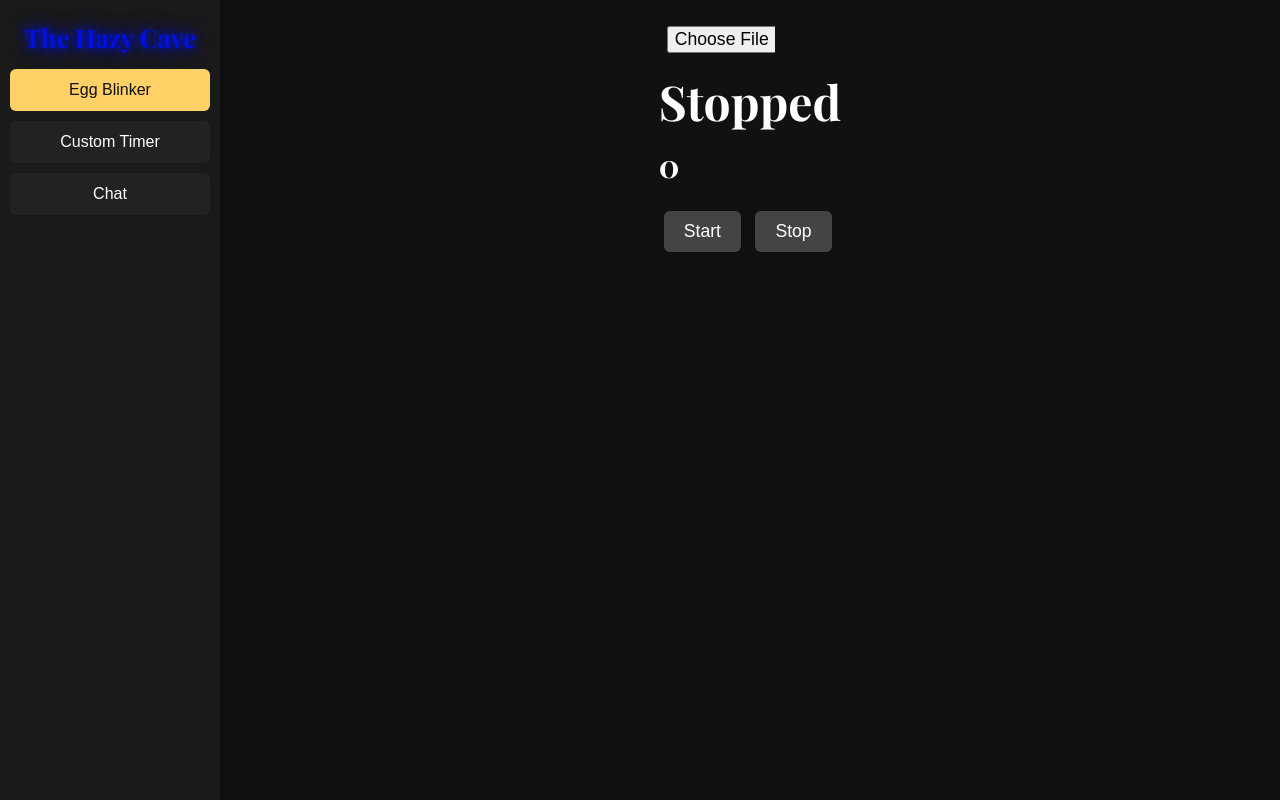
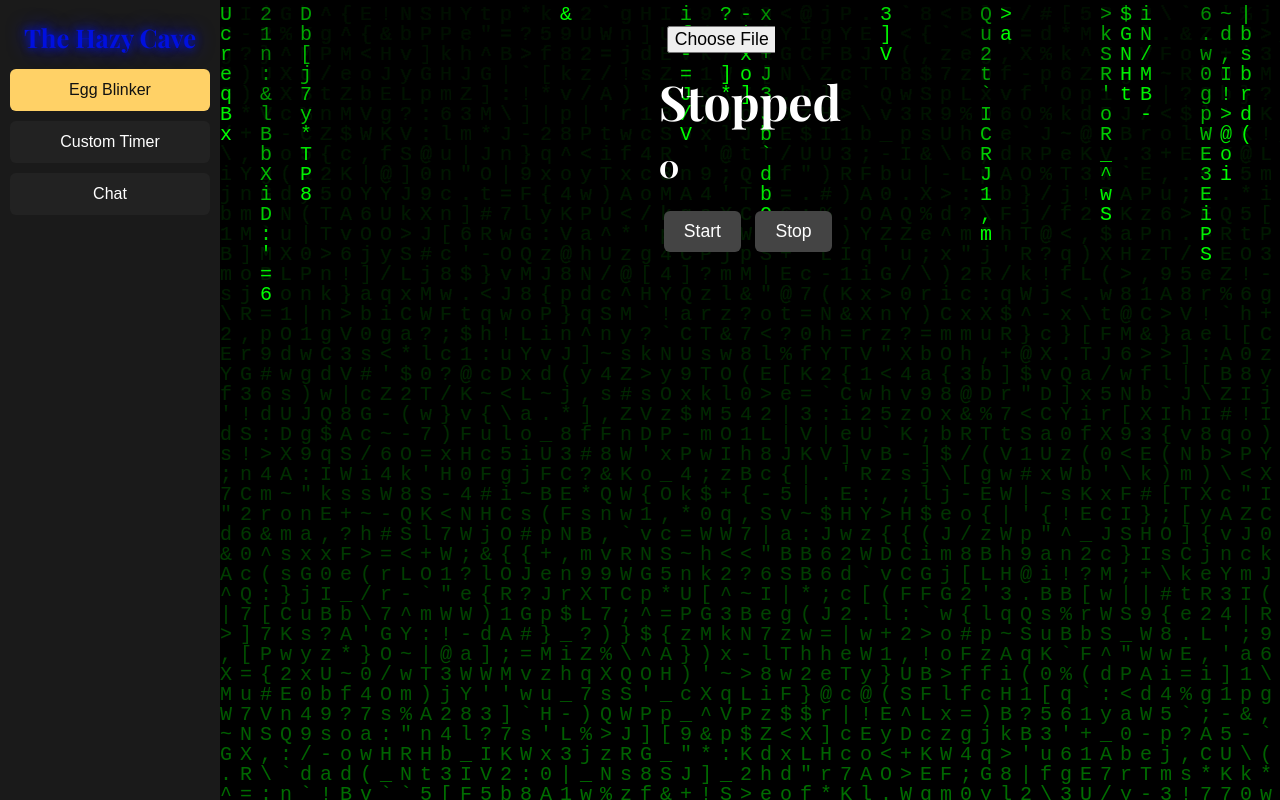
Before and after one commit to mishkaslament/Hazy, a plain HTML site: page index.html in a window 1280 px wide. Both pictures are taken after a click on the element "Egg Blinker". Drawn offline with nearby package versions, Linux system fonts and the light colour scheme; no server answers.

Commit message:
Update index.html
buncha shit

```diff
--- a/index.html
+++ b/index.html
@@ -68,10 +68,23 @@
       flex-direction:column;
       align-items:center;
       justify-content:flex-start;
+      position: relative;
     }
-    #status { font-size:3em; margin-bottom:10px; font-family:'Playfair Display', serif; }
-    #time { font-size:2em; margin-bottom:20px; font-family:'Playfair Display', serif; }
-    button { margin:5px; padding:10px 20px; font-size:1.1em; border:none; border-radius:6px; background:#444; color:#fff; cursor:pointer; }
+
+    /* MATRIX CANVAS */
+    #matrixCanvas {
+      position:absolute;
+      top:0;
+      left:0;
+      width:100%;
+      height:100%;
+      z-index:0;
+      display:none;
+    }
+
+    #status { font-size:3em; margin-bottom:10px; font-family:'Playfair Display', serif; z-index:1; position:relative;}
+    #time { font-size:2em; margin-bottom:20px; font-family:'Playfair Display', serif; z-index:1; position:relative;}
+    button { margin:5px; padding:10px 20px; font-size:1.1em; border:none; border-radius:6px; background:#444; color:#fff; cursor:pointer; z-index:1; position:relative; }
     button:hover { background:#666; }
     input[type="number"], input[type="text"], input[type="file"] {
       padding:6px 8px;
@@ -81,6 +94,8 @@
       margin-bottom:10px;
       width:100px;
       text-align:center;
+      z-index:1;
+      position:relative;
     }
 
     /* CHAT */
@@ -96,6 +111,7 @@
     }
     .chatMsg { margin:5px 0; padding:6px 10px; border-radius:6px; background:#333; word-break:break-word; }
     #chatInput { width:300px; max-width:100%; margin-right:5px; }
+
   </style>
 </head>
 <body>
@@ -108,6 +124,8 @@
 </div>
 
 <div id="main">
+  <canvas id="matrixCanvas"></canvas>
+
   <!-- Egg Blinker -->
   <section id="egg">
     <div>
@@ -156,6 +174,11 @@
     document.getElementById(tabId).style.display='block';
     stopEggTimer();
     stopCustomTimer();
+
+    // MATRIX START ONLY ON EGG BLINKER
+    const canvas = document.getElementById('matrixCanvas');
+    if(tabId==='egg'){ canvas.style.display='block'; startMatrix(); }
+    else { canvas.style.display='none'; stopMatrix(); }
   }
 
   // EGG BLINKER
@@ -182,7 +205,7 @@
   document.getElementById('eggImageInput').addEventListener('change', e=>{ const file=e.target.files[0]; if(file){ const url=URL.createObjectURL(file); const img=document.getElementById('eggImageDisplay'); img.src=url; img.style.display='block'; }});
   document.getElementById('customImageInput').addEventListener('change', e=>{ const file=e.target.files[0]; if(file){ const url=URL.createObjectURL(file); const img=document.getElementById('customImageDisplay'); img.src=url; img.style.display='block'; }});
 
-  // FIREBASE CHAT (replace config with your own)
+  // FIREBASE CHAT
   const firebaseConfig = {
     apiKey: "AIzaSyD1RVLbn9DxiqM0TPb1jWcBgz8VfthPJAs",
     authDomain: "the-hazy-chat.firebaseapp.com",
@@ -211,7 +234,35 @@
     document.getElementById('chatMessages').appendChild(div);
     document.getElementById('chatMessages').scrollTop=document.getElementById('chatMessages').scrollHeight;
   });
+
+  // MATRIX EFFECT
+  let matrixInterval=null;
+  function startMatrix(){
+    const canvas=document.getElementById('matrixCanvas');
+    const ctx=canvas.getContext('2d');
+    canvas.width=canvas.offsetWidth;
+    canvas.height=canvas.offsetHeight;
+    const cols=Math.floor(canvas.width/20)+1;
+    const drops=new Array(cols).fill(1);
+
+    function draw(){
+      ctx.fillStyle='rgba(0,0,0,0.05)';
+      ctx.fillRect(0,0,canvas.width,canvas.height);
+      ctx.fillStyle='#0F0';
+      ctx.font='20px monospace';
+      for(let i=0;i<drops.length;i++){
+        const text=String.fromCharCode(33+Math.random()*94);
+        ctx.fillText(text,i*20,drops[i]*20);
+        if(drops[i]*20>canvas.height && Math.random()>0.975) drops[i]=0;
+        drops[i]++;
+      }
+    }
+    if(matrixInterval) clearInterval(matrixInterval);
+    matrixInterval=setInterval(draw,50);
+  }
+
+  function stopMatrix(){ clearInterval(matrixInterval); matrixInterval=null; }
+
 </script>
-
 </body>
 </html>
```
